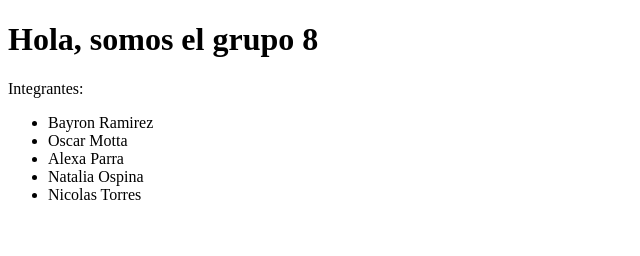
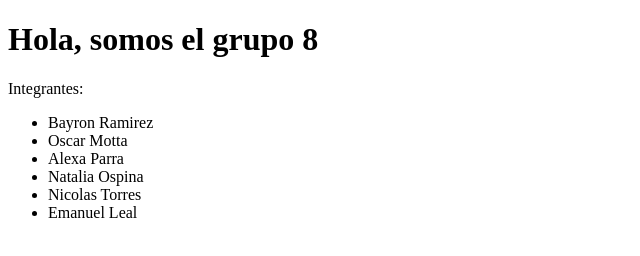
Before and after one commit to Oscar-Motta/grupo-8, a plain HTML site: page index.html in a window 1280 px wide. Shown: the whole page, without its empty margins (0-640 px from the left). Drawn offline with Linux system fonts and the light colour scheme.

Commit message:
Update index.html

```diff
--- a/index.html
+++ b/index.html
@@ -14,6 +14,7 @@
             <li>Alexa Parra</li>
             <li>Natalia Ospina</li>
             <li>Nicolas Torres</li>
+            <li>Emanuel Leal</li>
         </ul>
 
 
```
